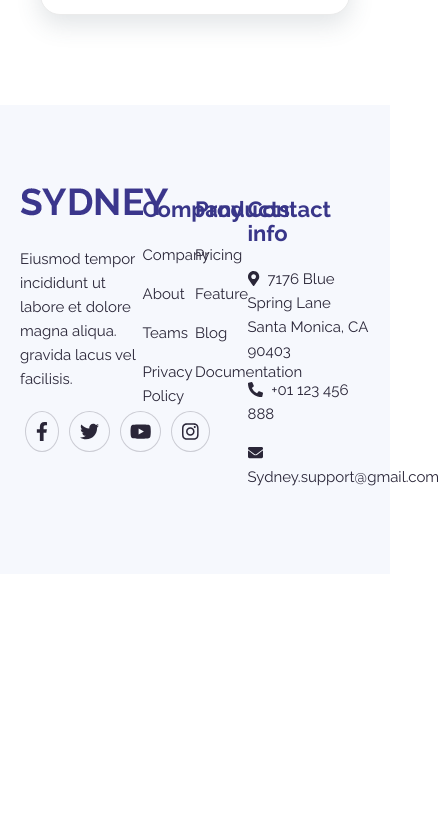
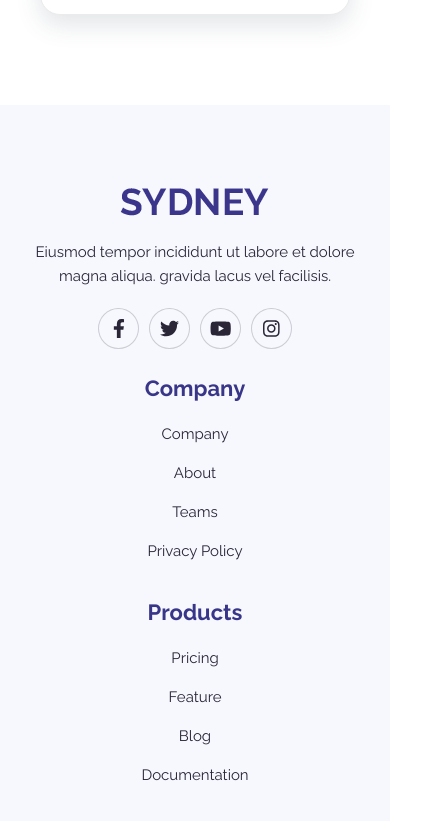
Before and after one commit to aspectum/react-frontend-sydney, a React (Create React App) app: page / in a window 390 px wide. Shown: the part 11023-11844 px from the top of the page, 439 px wide, since content can reach past the window. Before the commit the page ends 11597 px from the top, so only its background shows below. Built offline with nearby package versions, Linux system fonts and the light colour scheme.

Commit message:
Made Footer responsive

```diff
--- a/src/sections/Footer/Footer.css
+++ b/src/sections/Footer/Footer.css
@@ -11,12 +11,12 @@
     line-height: 1.5rem;
 }
 
-.footer .col {
+.footer .col-2, .footer .col-3 {
     width: 15%;
     display: block;
 }
 
-.footer .col-wide {
+.footer .col-1, .footer .col-4 {
     width: 35%;
 }
 
@@ -51,3 +51,28 @@
 .footer span.ico_color {
     margin-right: 5px;
 }
+
+@media only screen and (max-width: 1024px) {
+    .footer {
+        flex-wrap: wrap;
+        justify-content: center;
+        text-align: center;
+    }
+
+    .footer .col-1 {
+        display: flex;
+        flex-direction: column;
+        align-items: center;
+        width: 100%;
+    }
+
+    .footer .col-2, .footer .col-3, .footer .col-4 {
+        width: 33%;
+    }
+}
+
+@media only screen and (max-width: 767px){
+    .footer .col-1, .footer .col-2, .footer .col-3, .footer .col-4 {
+        width: 100%;
+    }
+}
--- a/src/sections/Footer/Footer.js
+++ b/src/sections/Footer/Footer.js
@@ -10,7 +10,7 @@ function Footer() {
         <div className='section-wrapper' id='footer'>
             <div className='section-container'>
                 <div className='footer'>
-                    <div className='col-wide'>
+                    <div className='col-1'>
                         <img src={logo} alt='logo' />
                         <p>Eiusmod tempor incididunt ut labore et dolore magna aliqua. gravida lacus vel facilisis.</p>
                         <div className='social-media'>
@@ -20,21 +20,21 @@ function Footer() {
                             <div className='ico ico_color'><FontAwesomeIcon icon={faInstagram} /></div>
                         </div>
                     </div>
-                    <div className='col'>
+                    <div className='col-2'>
                         <h3>Company</h3>
                         <p><a href='#'>Company</a></p>
                         <p><a href='#'>About</a></p>
                         <p><a href='#'>Teams</a></p>
                         <p><a href='#'>Privacy Policy</a></p>
                     </div>
-                    <div className='col'>
+                    <div className='col-3'>
                         <h3>Products</h3>
                         <p><a href='#'>Pricing</a></p>
                         <p><a href='#'>Feature</a></p>
                         <p><a href='#'>Blog</a></p>
                         <p><a href='#'>Documentation</a></p>
                     </div>
-                    <div className='col-wide'>
+                    <div className='col-4'>
                         <h3>Contact info</h3>
                         <p><span className='ico_color'><FontAwesomeIcon icon={faMapMarkerAlt} /></span> 7176 Blue Spring Lane Santa Monica, CA 90403</p>
                         <p><span className='ico_color'><FontAwesomeIcon icon={faPhoneAlt} /></span> +01 123 456 888</p>
```
